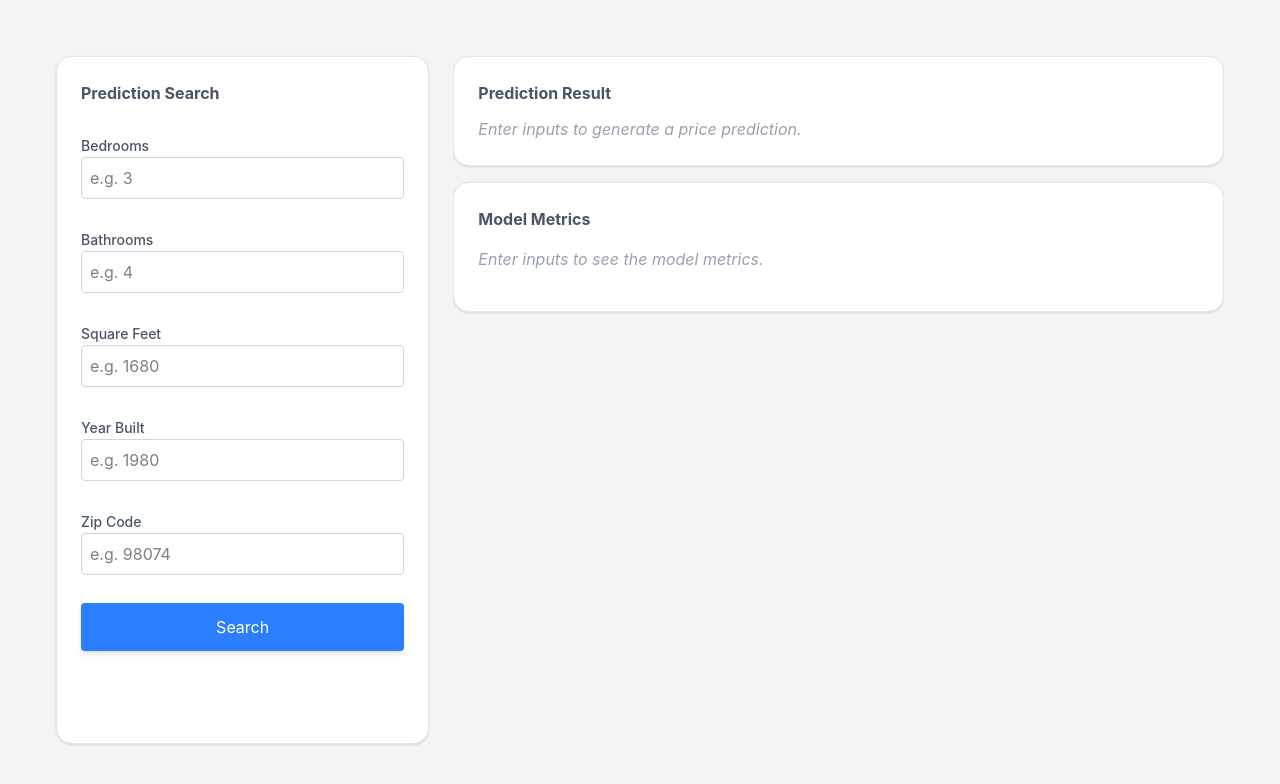
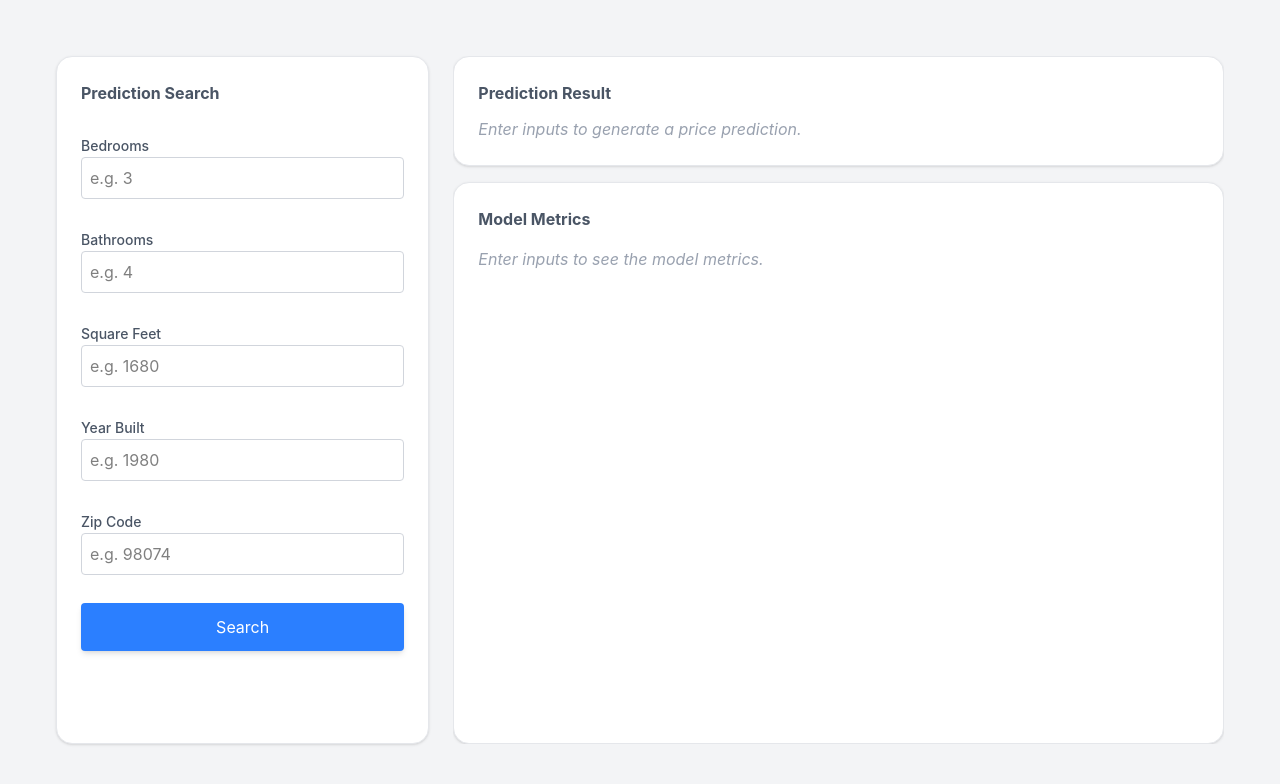
Before and after one commit to eobcre/ml-house-price, a React (Vite) app in the folder frontend/: page / in a window 1280 px wide. Shown: the top 784 px of the page. Built offline with nearby package versions, Linux system fonts and the light colour scheme.

Commit message:
refactor: clean up layout styles

```diff
--- a/frontend/src/App.tsx
+++ b/frontend/src/App.tsx
@@ -105,7 +105,7 @@ const App = () => {
         <section className="bg-white border border-gray-200 rounded-2xl shadow-sm p-6">
           <PredictionResult title="Prediction Result" result={result} submittedForm={submittedForm} formatCurrency={formatCurrency} />
         </section>
-        <section className="bg-white border border-gray-200 rounded-2xl shadow-sm p-6 overflow-y-auto">
+        <section className="bg-white border border-gray-200 rounded-2xl shadow-sm p-6 flex-1 overflow-y-auto">
           <ModelMetrics title="Model Metrics" result={result} />
         </section>
       </div>
--- a/frontend/src/sections/ModelMetrics.tsx
+++ b/frontend/src/sections/ModelMetrics.tsx
@@ -12,11 +12,11 @@ const items = [
 
 const ModelMetrics = ({ title, result }: ModelMetrics) => {
   return (
-    <div className="flex flex-col ">
+    <div className="flex flex-col">
       {/* title */}
       <h1 className="text-gray-600 font-bold">{title}</h1>
       {/* metrics */}
-      <div className="grid grid-cols-2 gap-4 items-stretch py-4">
+      <div className="grid grid-cols-2 gap-4 py-4">
         {result !== null ? (
           <>
             {items.map((item) => (
```
